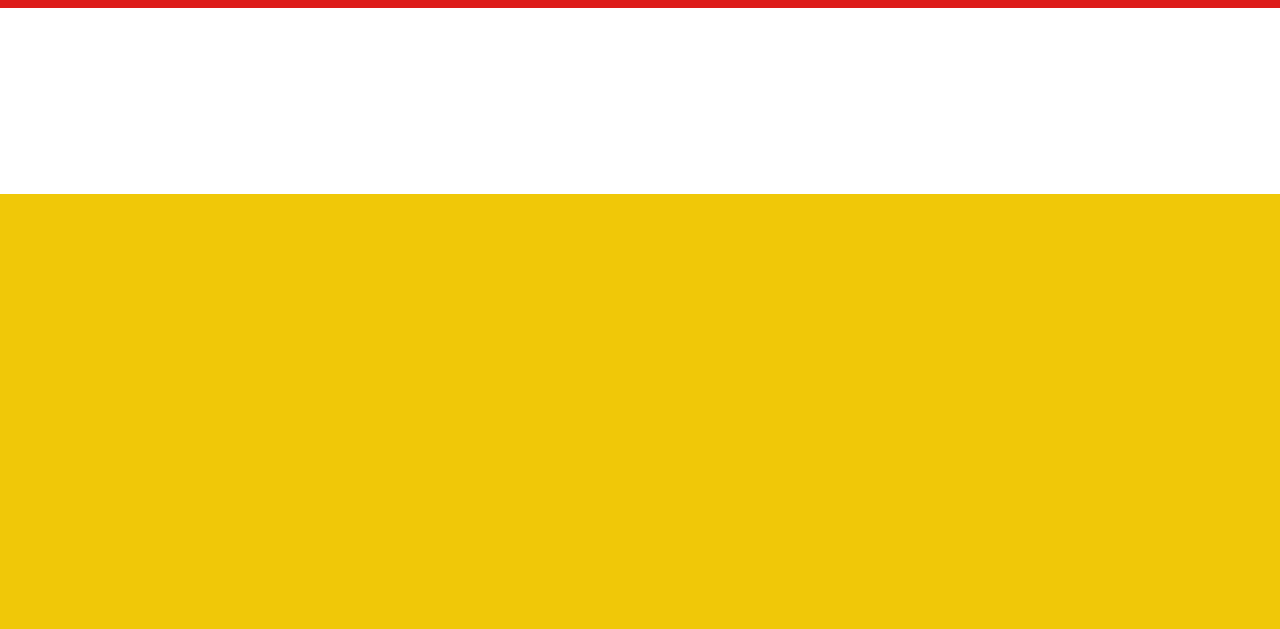
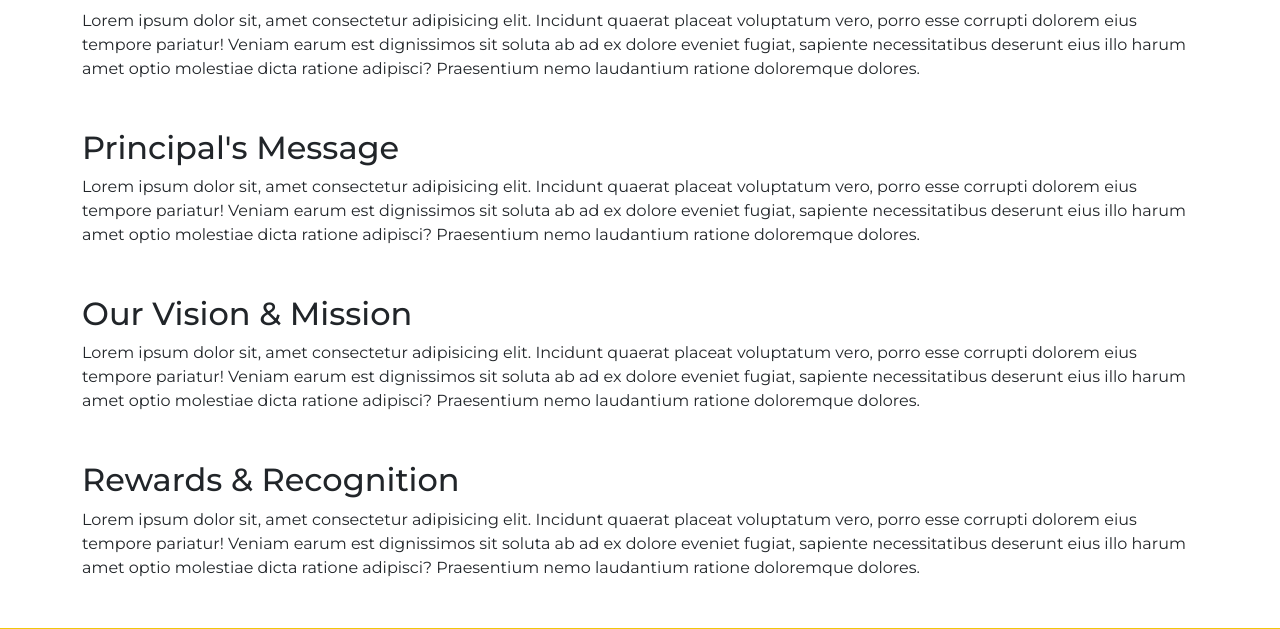
Before and after one commit to sidmrlazy/shivapublicschool, a PHP site: page /who-we-are.php in a window 1280 px wide. Shown: the part 606-1235 px from the top of the page. Before the commit the page ends 800 px from the top, so only its background shows below. Run offline with PHP 8.4, Linux system fonts and the light colour scheme.

Commit message:
modified:   assets/css/styles.css new file:   assets/images/webp/banner-2.webp modified:   components/Home/section-5.php modified:   components/footer.php modified:   components/navbar.php new file:   components/who-we-are/section-1.php new file:   components/who-we-are/section-2.php new file:   components/who-we-are/section-3.php new file:   components/who-we-are/section-4.php new file:   components/who-we-are/section-5.php modified:   who-we-are.php

```diff
--- a/assets/css/styles.css
+++ b/assets/css/styles.css
@@ -20,6 +20,23 @@ input::-webkit-inner-spin-button {
   -webkit-appearance: none;
   margin: 0;
 }
+
+/* =========== PAGE SCROLLBAR =========== */
+/* width */
+::-webkit-scrollbar {
+  width: 10px;
+}
+
+/* Track */
+::-webkit-scrollbar-track {
+  border-radius: 10px;
+}
+
+/* Handle */
+::-webkit-scrollbar-thumb {
+  background-color: #dd1c1a;
+}
+
 /* =========== COMMON ELEMENTS =========== */
 .common-header {
   margin-top: 100px;
--- a/components/Home/section-5.php
+++ b/components/Home/section-5.php
@@ -10,5 +10,6 @@
             atque molestias incidunt! Cupiditate omnis incidunt doloribus blanditiis est. At eum, accusamus nostrum
             voluptatem ea labore, neque culpa quis numquam eveniet voluptatum quam molestias quisquam maxime architecto.
             Similique quaerat sed eaque maxime.</p>
+        <a href="who-we-are.php#principals-message" class="section-5-link">Read More</a>
     </div>
 </div>
--- a/components/footer.php
+++ b/components/footer.php
@@ -10,7 +10,12 @@
                 <ion-icon class="footer-details-icon" name="location-outline"></ion-icon>
                 <div class="footer-inner-details">
                     <p class="footer-label">Address</p>
-                    <p class="footer-res">CF39+2VF, Unnamed Road, Tiloi, Uttar Pradesh 229309</p>
+                    <!-- <p "></p> -->
+                    <a class="footer-res"
+                        href="https://www.google.com/maps/place/SHIVA+PUBLIC+SCHOOL/@26.446999,81.377736,12.5z/data=!4m20!1m13!4m12!1m4!2m2!1d80.8875854!2d26.7972334!4e1!1m6!1m2!1s0x399bb35f6017a24d:0xc2bceb68c1889cc0!2sshiva+public+school+tiloi!2m2!1d81.4696719!2d26.4025694!3m5!1s0x399bb35f6017a24d:0xc2bceb68c1889cc0!8m2!3d26.4025694!4d81.469672!16s%2Fg%2F11f7c9lcyp"
+                        target="_blank" rel="noopener noreferrer">CF39+2VF, Unnamed Road, Tiloi, Uttar Pradesh
+                        229309</a>
+                    <!-- <a  href="http://"></a> -->
                 </div>
             </div>
 
--- a/components/navbar.php
+++ b/components/navbar.php
@@ -18,10 +18,12 @@
                         Who we are
                     </a>
                     <ul class="dropdown-menu">
-                        <li><a class="dropdown-item" href="who-we-are.php">About School</a></li>
-                        <li><a class="dropdown-item" href="#">Principal's Message </a></li>
-                        <li><a class="dropdown-item" href="#">Our Vision & Mission </a></li>
-                        <li><a class="dropdown-item" href="#">Rewards & Recognitions</a></li>
+                        <li><a class="dropdown-item" href="who-we-are.php#about-us">About School</a></li>
+                        <li><a class="dropdown-item" href="who-we-are.php#principals-message">Principal's Message </a>
+                        </li>
+                        <li><a class="dropdown-item" href="who-we-are.php#vision-mission">Our Vision & Mission </a></li>
+                        <li><a class="dropdown-item" href="who-we-are.php#rewards-&-recognition">Rewards &
+                                Recognitions</a></li>
                         <!-- <li>
                             <hr class="dropdown-divider">
                         </li>
--- /dev/null
+++ b/components/who-we-are/section-1.php
@@ -0,0 +1,9 @@
+<div class="intro-section">
+    <h1>WHO WE ARE</h1>
+    <nav style="--bs-breadcrumb-divider: '>';" aria-label="breadcrumb">
+        <ol class="breadcrumb">
+            <li class="breadcrumb-item"><a href="index.php">Home</a></li>
+            <li class="breadcrumb-item active" aria-current="page">Library</li>
+        </ol>
+    </nav>
+</div>
--- /dev/null
+++ b/components/who-we-are/section-2.php
@@ -0,0 +1,7 @@
+<div id="about-us" class="container mt-5 mb-5">
+    <h2>About Us</h2>
+    <p>Lorem ipsum dolor sit, amet consectetur adipisicing elit. Incidunt quaerat placeat voluptatum vero, porro esse
+        corrupti dolorem eius tempore pariatur! Veniam earum est dignissimos sit soluta ab ad ex dolore eveniet fugiat,
+        sapiente necessitatibus deserunt eius illo harum amet optio molestiae dicta ratione adipisci? Praesentium nemo
+        laudantium ratione doloremque dolores.</p>
+</div>
--- /dev/null
+++ b/components/who-we-are/section-3.php
@@ -0,0 +1,7 @@
+<div id="principals-message" class="container mt-5 mb-5">
+    <h2>Principal's Message</h2>
+    <p>Lorem ipsum dolor sit, amet consectetur adipisicing elit. Incidunt quaerat placeat voluptatum vero, porro esse
+        corrupti dolorem eius tempore pariatur! Veniam earum est dignissimos sit soluta ab ad ex dolore eveniet fugiat,
+        sapiente necessitatibus deserunt eius illo harum amet optio molestiae dicta ratione adipisci? Praesentium nemo
+        laudantium ratione doloremque dolores.</p>
+</div>
--- /dev/null
+++ b/components/who-we-are/section-4.php
@@ -0,0 +1,7 @@
+<div id="vision-mission" class="container mt-5 mb-5">
+    <h2>Our Vision & Mission</h2>
+    <p>Lorem ipsum dolor sit, amet consectetur adipisicing elit. Incidunt quaerat placeat voluptatum vero, porro esse
+        corrupti dolorem eius tempore pariatur! Veniam earum est dignissimos sit soluta ab ad ex dolore eveniet fugiat,
+        sapiente necessitatibus deserunt eius illo harum amet optio molestiae dicta ratione adipisci? Praesentium nemo
+        laudantium ratione doloremque dolores.</p>
+</div>
--- /dev/null
+++ b/components/who-we-are/section-5.php
@@ -0,0 +1,7 @@
+<div id="rewards-&-recognition" class="container mt-5 mb-5">
+    <h2>Rewards & Recognition</h2>
+    <p>Lorem ipsum dolor sit, amet consectetur adipisicing elit. Incidunt quaerat placeat voluptatum vero, porro esse
+        corrupti dolorem eius tempore pariatur! Veniam earum est dignissimos sit soluta ab ad ex dolore eveniet fugiat,
+        sapiente necessitatibus deserunt eius illo harum amet optio molestiae dicta ratione adipisci? Praesentium nemo
+        laudantium ratione doloremque dolores.</p>
+</div>
--- a/who-we-are.php
+++ b/who-we-are.php
@@ -2,4 +2,9 @@
 $title = "Who we are | Shiva Public School";
 include('components/header.php') ?>
 <?php include('components/navbar.php') ?>
+<?php include('components/who-we-are/section-1.php') ?>
+<?php include('components/who-we-are/section-2.php') ?>
+<?php include('components/who-we-are/section-3.php') ?>
+<?php include('components/who-we-are/section-4.php') ?>
+<?php include('components/who-we-are/section-5.php') ?>
 <?php include('components/footer.php') ?>
```
Also changed, not shown: other parts of assets/css/styles.css (+32 -0 lines), assets/images/webp/banner-2.webp (added).
